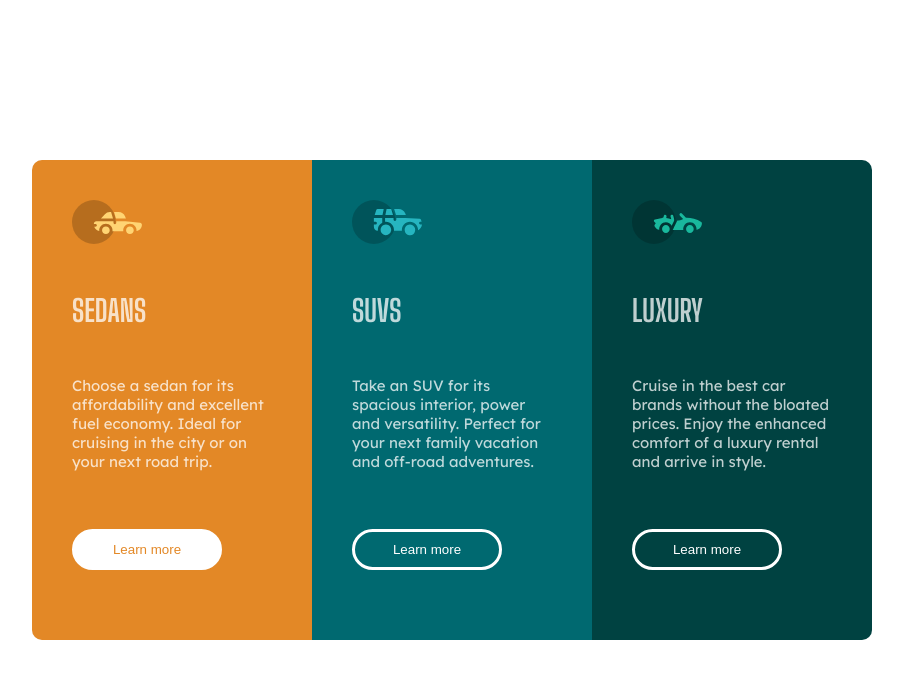
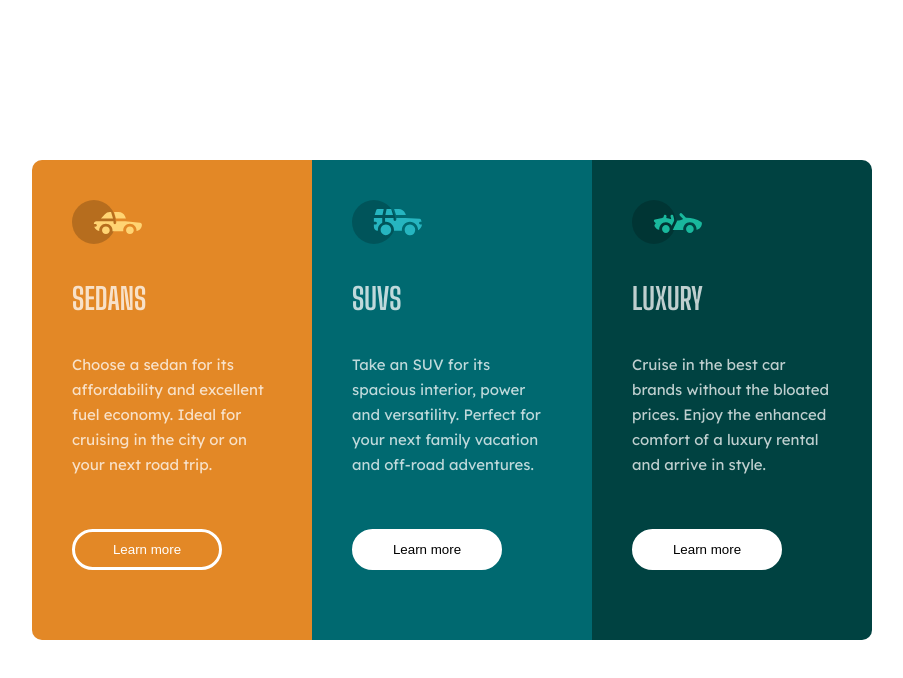
Before and after one commit to Stygmates/design1, a React (Create React App) app: page / in a window 1280 px wide. In both pictures the pointer is over the button 335 px from the left and 549 px from the top of the page. Shown: the top 678 px of the page, without its empty margins (188-1091 px from the left). Built offline with nearby package versions, Linux system fonts and the light colour scheme.

Commit message:
Reversed button color and added line height

```diff
--- a/src/App.css
+++ b/src/App.css
@@ -30,29 +30,19 @@
   min-height: 400px;
   text-align: left;
   padding: 40px;
+  line-height: 25px;
 }
 
 #sedan {
   background-color: hsl(31, 77%, 52%);
 }
 
-#sedan .button:hover {
-  color: hsl(31, 77%, 52%);
-}
-
 #suv {
   background-color: hsl(184, 100%, 22%);
 }
 
-#suv .button:hover {
-  color: hsl(184, 100%, 22%);
-}
-
 #cruise {
   background-color: hsl(179, 100%, 13%);
-}
-#cruise .button:hover {
-  color: hsl(179, 100%, 13%);
 }
 
 h1 {
@@ -61,8 +51,7 @@ h1 {
 }
 
 button {
-  background-color: transparent;
-  color: white;
+  background-color: white;
   border:solid;
   border-color: white;
   border-radius: 25px;
@@ -73,9 +62,9 @@ button {
   min-width: 120px;
 }
 
-.button:hover {
-  color: transparent;
-  background-color: white;
+button:hover {
+  color: white;
+  background-color: transparent;
 }
 
 @media (prefers-reduced-motion: no-preference) {
```
